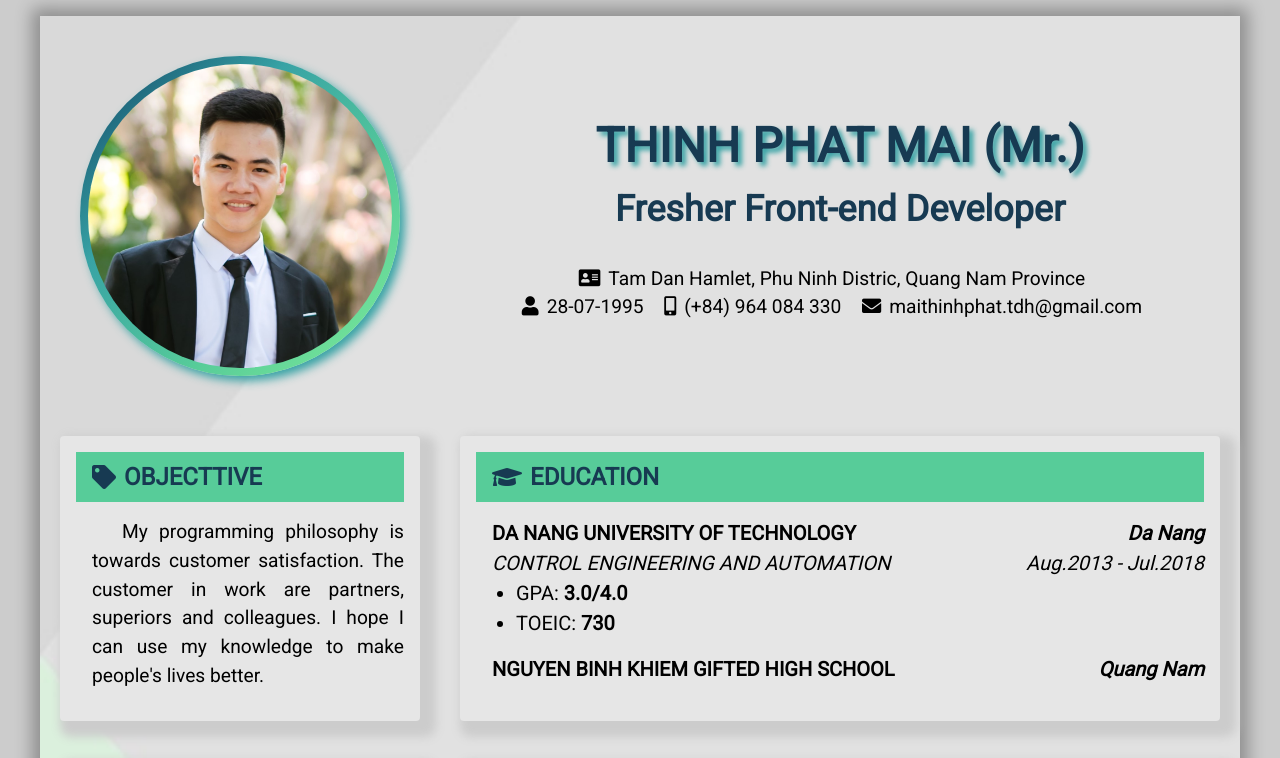
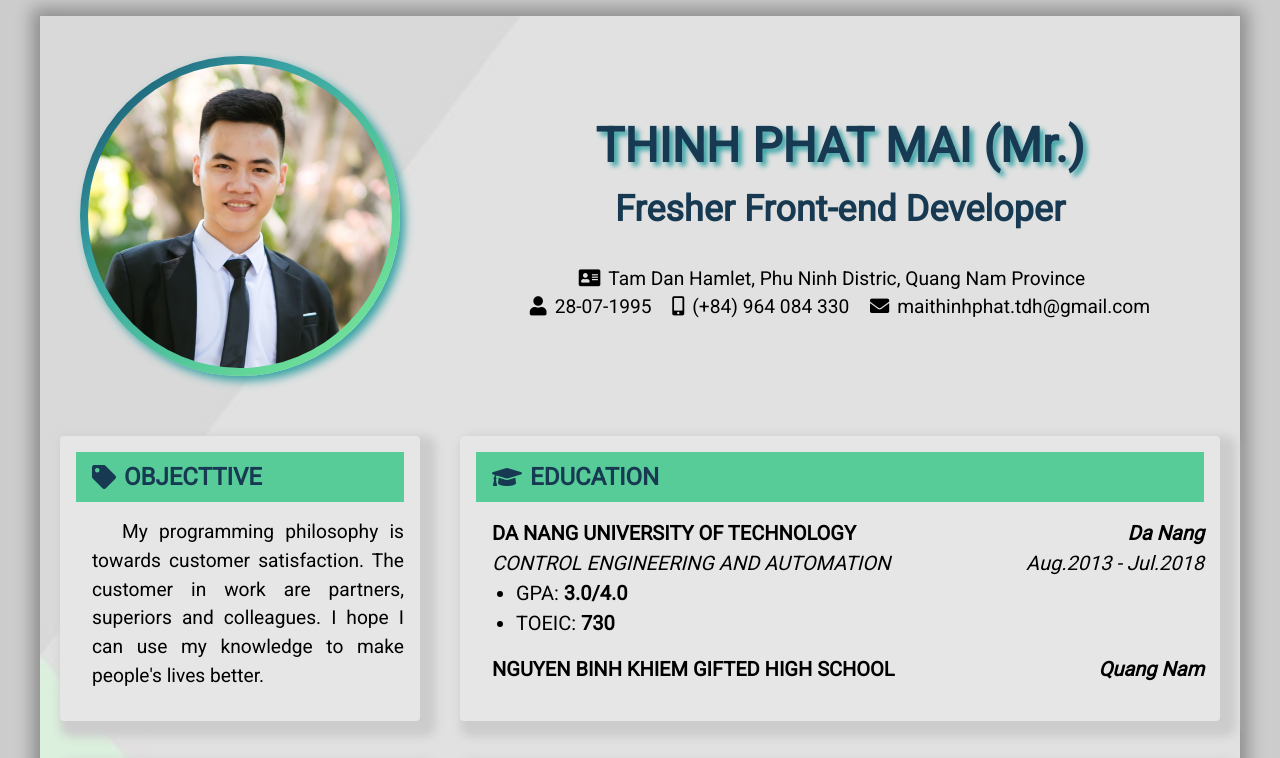
Before and after one commit to maithinhphat95/phatprotk9.github.io, a plain HTML site: page index.html in a window 1280 px wide. Shown: the top 758 px of the page. Drawn offline with Linux system fonts and the light colour scheme.

Commit message:
Update style.css

```diff
--- a/assets/css/style.css
+++ b/assets/css/style.css
@@ -198,7 +198,9 @@ body{
     font-weight: 200;
     padding-right: 16px;
 }
-
+.basic-infor>p:last-child{
+    padding-right: 0;
+}
 
 .education-container{
     grid-row: 2 / 4;
```
